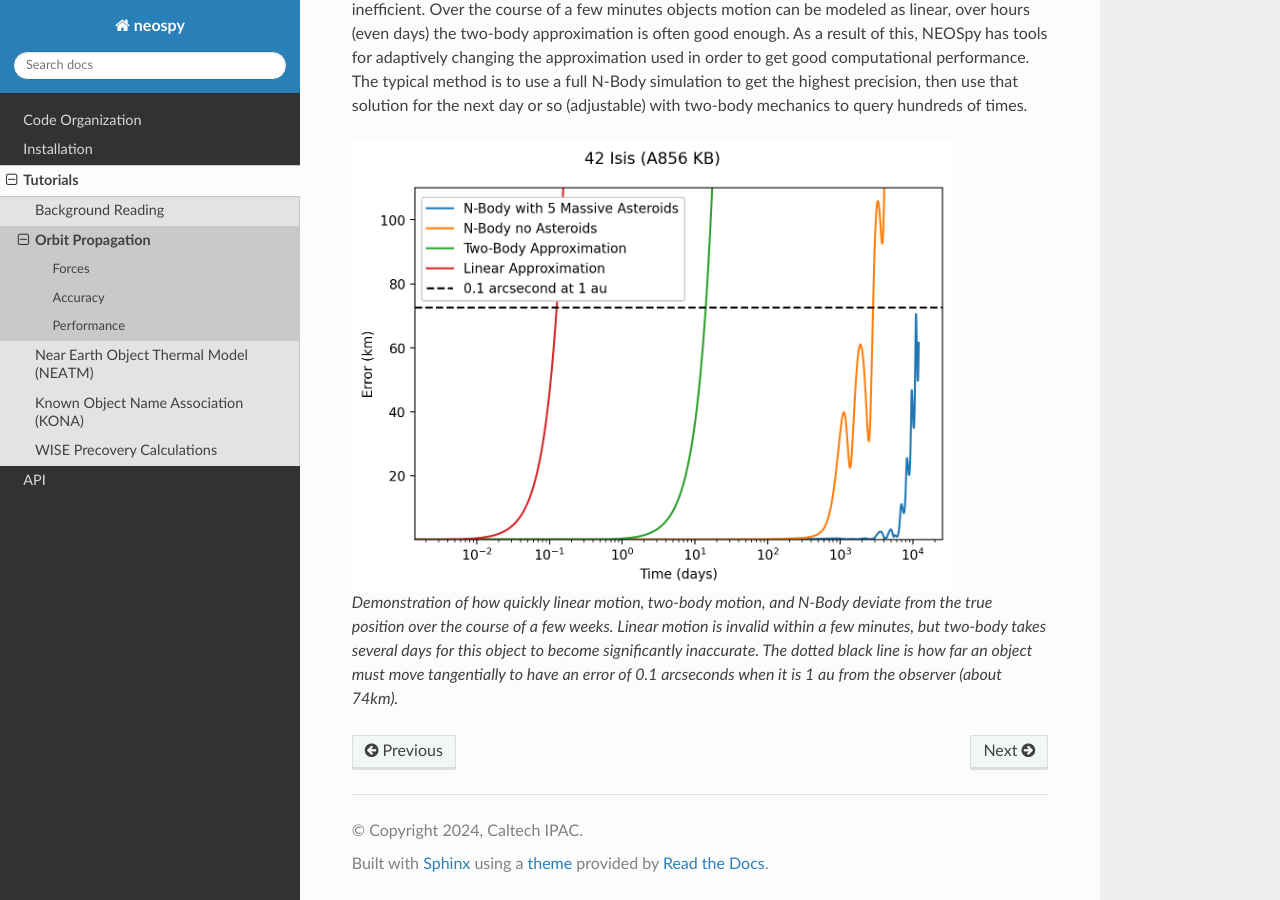
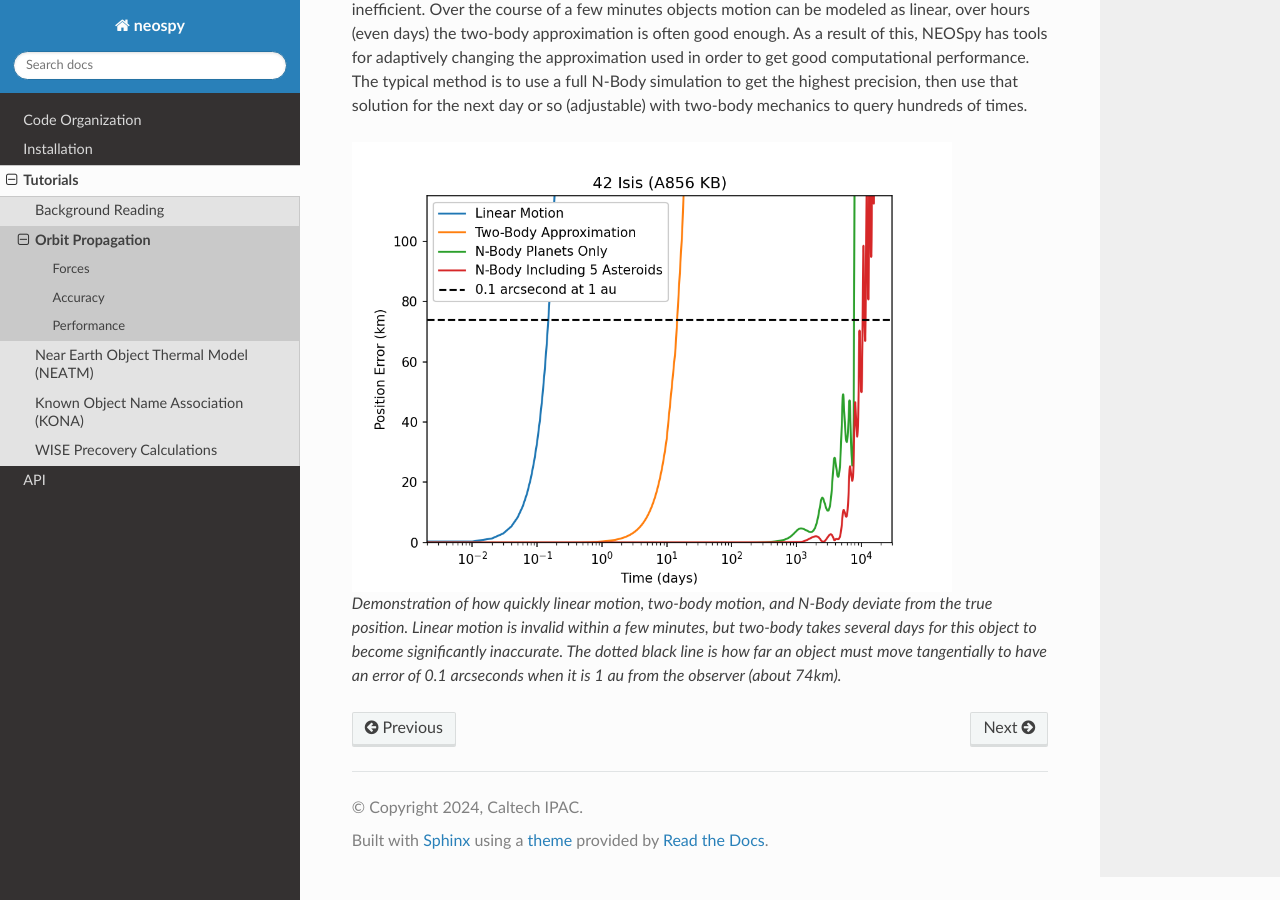
Before and after one commit to Caltech-IPAC/kete, a Sphinx documentation site: the page built from docs/tutorials/propagation.rst, in a window 1280 px wide and 900 px high, scrolled down 2496 px. Built offline with Sphinx 7.4.7 and the Read the Docs theme 2.0.0, drawn with Linux system fonts in a browser that asks for light colours; pages that are not in the unit, such as notebooks, are missing from menus; some of the changed lines change nothing that is shown.

Commit message:
add plotting and rebuild plots

```diff
--- a/docs/tutorials/propagation.rst
+++ b/docs/tutorials/propagation.rst
@@ -102,7 +102,7 @@ the next day or so (adjustable) with two-body mechanics to query hundreds of tim
     :width: 600
 
     Demonstration of how quickly linear motion, two-body motion, and N-Body deviate from
-    the true position over the course of a few weeks. Linear motion is invalid within a
-    few minutes, but two-body takes several days for this object to become significantly
-    inaccurate. The dotted black line is how far an object must move tangentially to
-    have an error of 0.1 arcseconds when it is 1 au from the observer (about 74km).
+    the true position. Linear motion is invalid within a few minutes, but two-body takes
+    several days for this object to become significantly inaccurate. The dotted black line
+    is how far an object must move tangentially to have an error of 0.1 arcseconds when
+    it is 1 au from the observer (about 74km).
--- /dev/null
+++ b/docs/tutorials/propagation_plots.py
@@ -0,0 +1,68 @@
+import numpy as np
+import matplotlib.pyplot as plt
+import neospy
+
+neospy.SpiceKernels.kernel_reload(["./data/20000042.bsp"])
+
+jd_start = neospy.Time.from_ymd(1920, 1, 1).jd
+jd_end = neospy.Time.from_ymd(2020, 1, 1).jd
+
+state = neospy.SpiceKernels.state("42", jd_end)
+
+jds = np.logspace(np.log10(jd_end), np.log10(jd_end - 10), 1000)
+jds = np.concatenate(
+    [jds, np.logspace(np.log10(jds[-1]), np.log10(jd_start + 1), 10000)]
+)
+
+n_body_state = state
+n_body_state_ast = state
+
+error_line = []
+error_2body = []
+n_body_no_asteroids = []
+n_body_ast = []
+state = neospy.SpiceKernels.state("42", jd_end)
+for jd in jds:
+    jpl_pos = neospy.SpiceKernels.state("42", jd).pos
+
+    line = state.pos + state.vel * (jd - state.jd)
+    error_line.append((jpl_pos - line).r * neospy.constants.AU_KM)
+
+    two_body = neospy.propagate_two_body([state], jd)[0].pos
+    error_2body.append((jpl_pos - two_body).r * neospy.constants.AU_KM)
+
+    n_body_state = neospy.propagate_n_body([n_body_state], jd)[0]
+    n_body_no_asteroids.append((jpl_pos - n_body_state.pos).r * neospy.constants.AU_KM)
+
+    n_body_state_ast = neospy.propagate_n_body(
+        [n_body_state_ast], jd, include_asteroids=True
+    )[0]
+    n_body_ast.append((jpl_pos - n_body_state_ast.pos).r * neospy.constants.AU_KM)
+
+plt.figure(dpi=150)
+plt.plot(-(jds[0] - jds) / 365, error_2body, label="Two-Body Approximation")
+plt.plot(-(jds[0] - jds) / 365, n_body_no_asteroids, label="N-Body Planets Only")
+plt.plot(-(jds[0] - jds) / 365, n_body_ast, label="N-Body Including 5 Asteroids")
+plt.yscale("log")
+plt.ylim(1.1e-1, 1e8)
+plt.ylabel("Position Error (km)")
+plt.legend(loc=3, framealpha=1)
+plt.xlabel("Time (Years)")
+plt.title("42 Isis (A856 KB)")
+plt.savefig("./data/orbit_models.png")
+plt.close()
+
+plt.figure(dpi=150)
+plt.plot(jds[0] - jds, error_line, label="Linear Motion")
+plt.plot(jds[0] - jds, error_2body, label="Two-Body Approximation")
+plt.plot(jds[0] - jds, n_body_no_asteroids, label="N-Body Planets Only")
+plt.plot(jds[0] - jds, n_body_ast, label="N-Body Including 5 Asteroids")
+plt.ylim(0, 115)
+plt.xscale("log")
+plt.ylabel("Position Error (km)")
+plt.axhline(74, ls="--", c="k", label="0.1 arcsecond at 1 au")
+plt.xlim(2e-3, 3e4)
+plt.legend(loc=2, framealpha=1)
+plt.xlabel("Time (days)")
+plt.title("42 Isis (A856 KB)")
+plt.savefig("./data/orbit_models_short.png")
```
Also changed, not shown: docs/data/orbit_models.png, docs/data/orbit_models_short.png, 1 other file.
